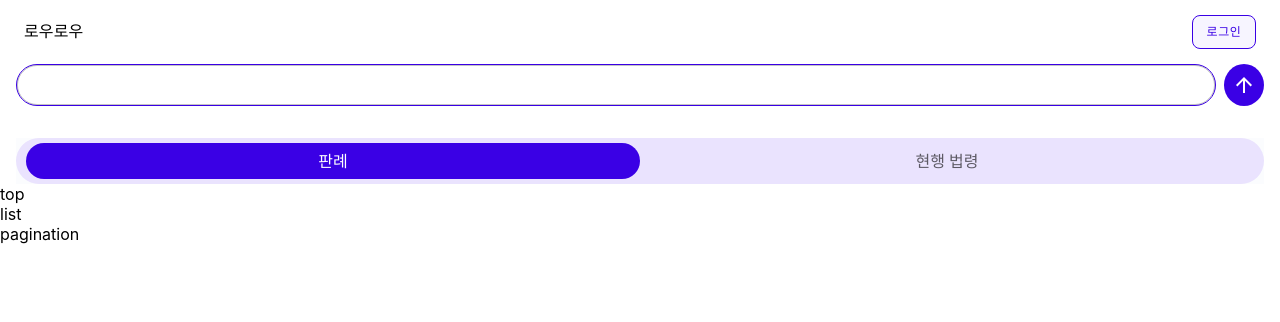
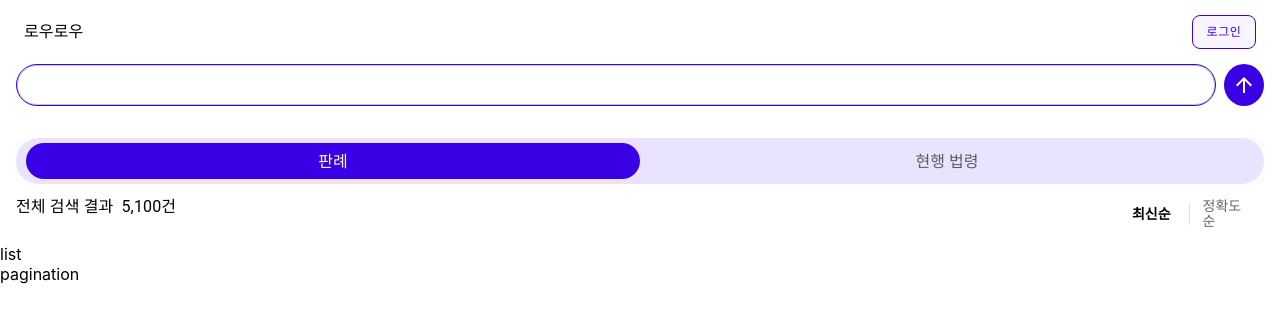
Before and after one commit to potenday-project/lawlow, a React (Create React App) app: page /search in a window 1280 px wide. Shown: the top 322 px of the page. Built offline with nearby package versions, Linux system fonts and the light colour scheme.

Commit message:
:sparkles: 필터링 부분 추가

```diff
--- a/src/pages/Search/index.tsx
+++ b/src/pages/Search/index.tsx
@@ -10,11 +10,22 @@ import { observer } from "mobx-react-lite";
 
 import { ArrowUpward } from "@mui/icons-material";
 import { Tabs, TabList, Tab } from "@mui/joy";
-import { IconButton, TextField, TextFieldProps } from "@mui/material";
+import {
+  Divider,
+  IconButton,
+  TextField,
+  TextFieldProps,
+  Typography,
+} from "@mui/material";
 import styled from "styled-components";
 
 import { useStore } from "@/stores";
-import { SEARCH_TAB_INFOS, SearchTabType } from "@interface/search";
+import {
+  SEARCH_TAB_INFOS,
+  SORT_TYPE_INFOS,
+  SearchTabType,
+  SortType,
+} from "@interface/search";
 
 const ContentWrapper = styled.main`
   position: absolute;
@@ -72,6 +83,51 @@ const ContentWrapper = styled.main`
       }
     }
   }
+
+  .top-area {
+    display: inline-flex;
+    padding: 11px 1rem;
+    justify-content: space-between;
+
+    .total-area {
+      display: inline-flex;
+      gap: 0.5rem;
+      color: #000;
+      font-family: Pretendard;
+      font-size: 14px;
+      font-style: normal;
+      font-weight: 500;
+      line-height: 15px; /* 107.143% */
+    }
+
+    .MuiTabs-root {
+      width: 150px;
+      background-color: transparent;
+      .MuiTabList-root {
+        background-color: transparent;
+        display: inline-flex;
+
+        .MuiTab-root {
+          flex: 1;
+          background-color: transparent;
+          color: #000;
+          font-family: Pretendard;
+          font-size: 14px;
+          font-style: normal;
+          font-weight: 500;
+          line-height: 15px; /* 68.75% */
+          opacity: 0.6;
+
+          &.Mui-selected {
+            font-weight: 700;
+
+            opacity: 1;
+            transition: opacity 0.4s ease-in-out;
+          }
+        }
+      }
+    }
+  }
 `;
 
 const Search = (): ReactElement => {
@@ -90,6 +146,16 @@ const Search = (): ReactElement => {
       value: string | number | null,
     ) => {
       mainStore.setSelectedTab(value as SearchTabType);
+    },
+    [mainStore],
+  );
+
+  const handleChangeSelectedSort = useCallback(
+    (
+      event: SyntheticEvent<Element, Event> | null,
+      value: string | number | null,
+    ) => {
+      mainStore.setSelectedSort(value as SortType);
     },
     [mainStore],
   );
@@ -124,7 +190,37 @@ const Search = (): ReactElement => {
           </TabList>
         </Tabs>
       </section>
-      <section>top</section>
+      <section className="top-area">
+        <section className="total-area">
+          <Typography display="inline">전체 검색 결과</Typography>
+          <Typography display="inline">{`${(5100).toLocaleString()}건`}</Typography>
+        </section>
+        <section>
+          <Tabs
+            size="sm"
+            value={mainStore.selectedSort}
+            onChange={handleChangeSelectedSort}
+          >
+            <TabList disableUnderline>
+              {SORT_TYPE_INFOS.map((info, i) => (
+                <>
+                  <Tab
+                    key={info.value}
+                    value={info.value}
+                    disableIndicator
+                    indicatorInset
+                  >
+                    {info.label}
+                  </Tab>
+                  {i !== SORT_TYPE_INFOS.length - 1 && (
+                    <Divider orientation="vertical" variant="middle" flexItem />
+                  )}
+                </>
+              ))}
+            </TabList>
+          </Tabs>
+        </section>
+      </section>
       <section>list</section>
       <section>pagination</section>
     </ContentWrapper>
```
